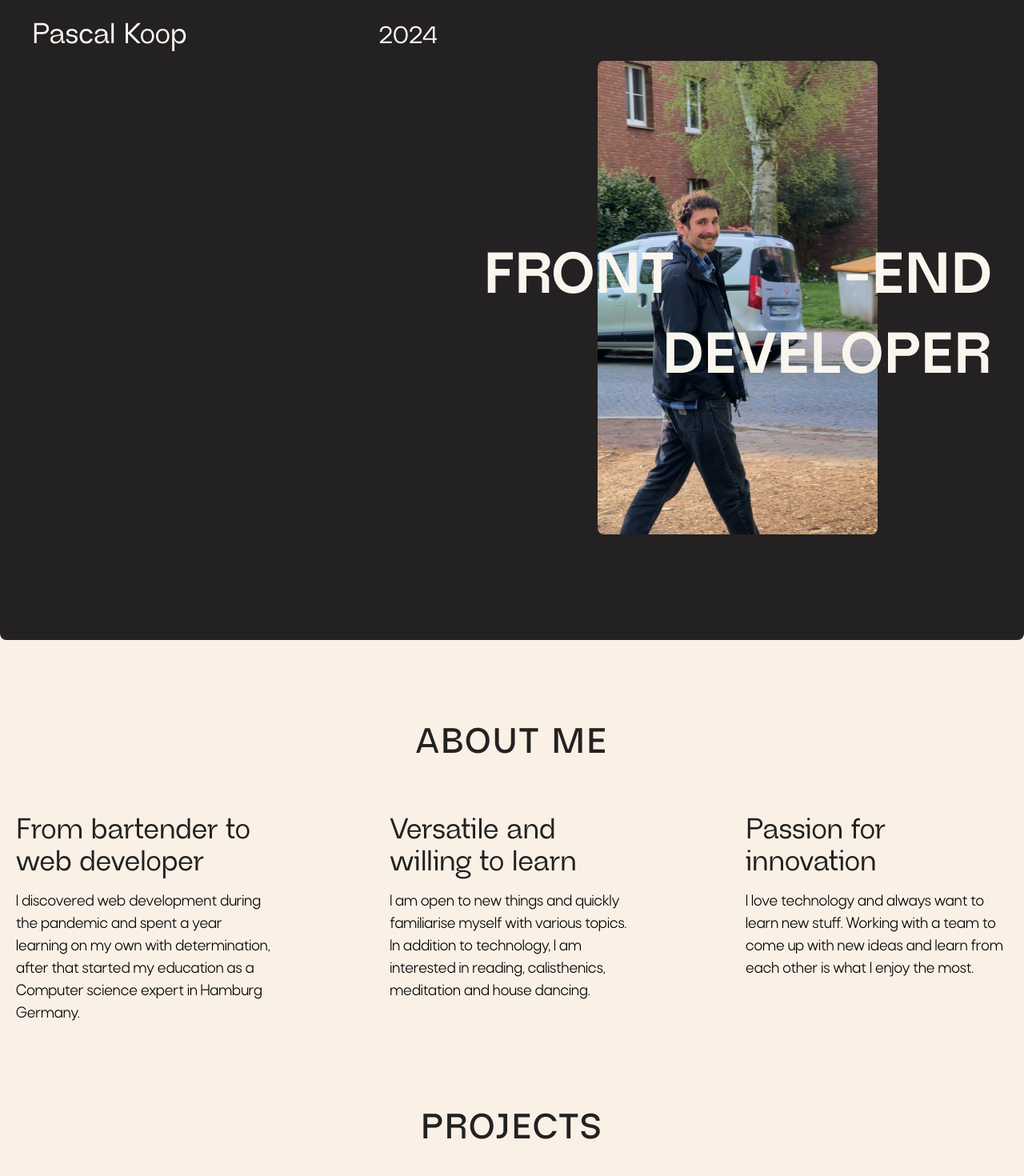
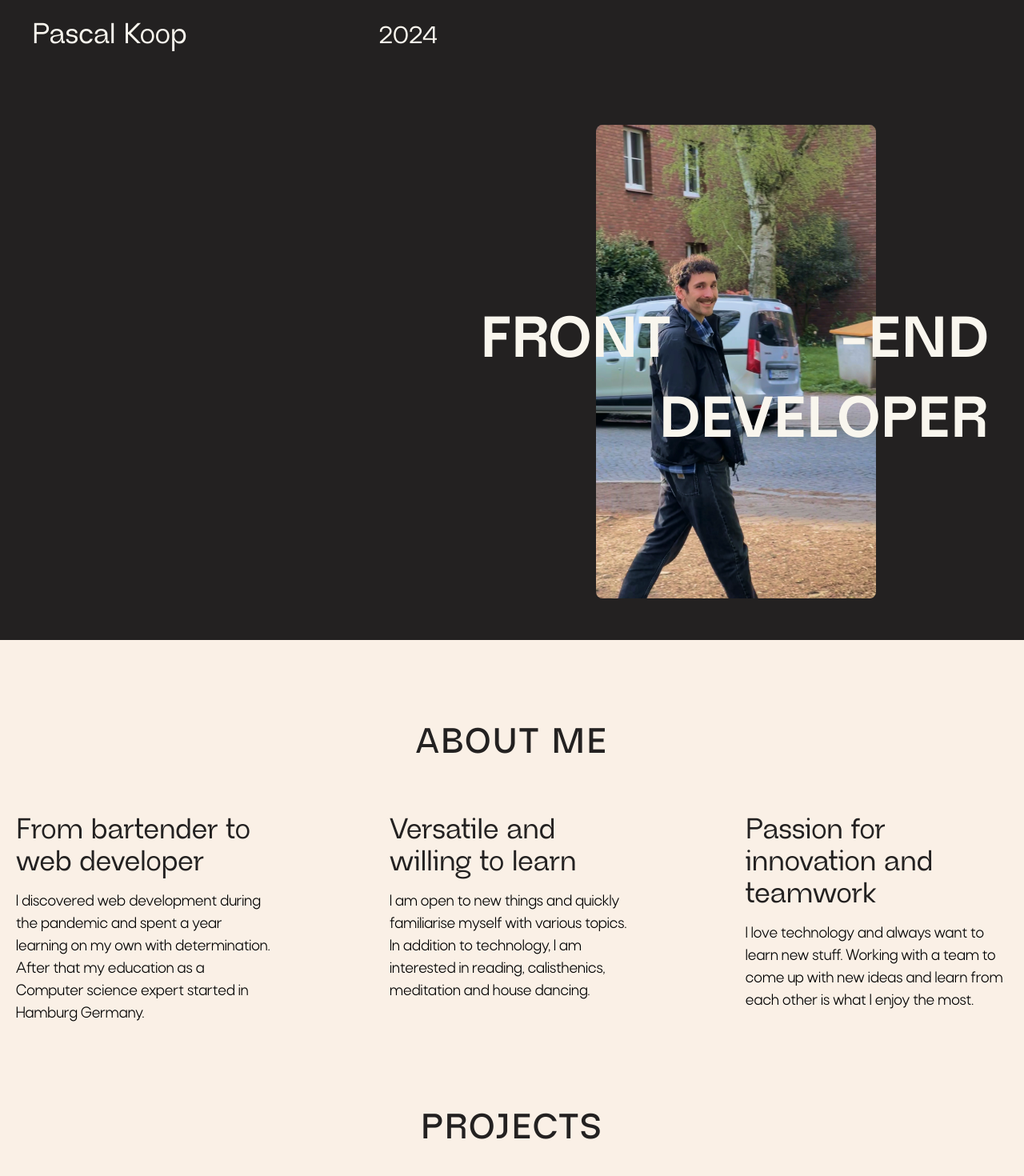
Before and after one commit to pascal-koop/koop_website, a Nuxt app: page / in a window 1280 px wide. Shown: the top 1470 px of the page at 80% size. Built offline with nearby package versions, Linux system fonts and the light colour scheme.

Commit message:
Add  new layout

```diff
--- a/components/TheExperienceSection.vue
+++ b/components/TheExperienceSection.vue
@@ -27,7 +27,7 @@
 				<div
 					v-for="skill in skills"
 					:key="skill.name"
-					class="skill flex flex-row transition-all duration-300 ease-in hover:-translate-y-1 hover:-translate-x-1 hover-grayscale">
+					class="skill flex flex-row transition-all duration-300 ease-in hover:-translate-y-1 hover:-translate-x-1">
 					<NuxtLink
 						:to="skill.link"
 						class="flex"
@@ -37,7 +37,7 @@
 							:alt="skill.alt"
 							:width="48"
 							:height="48"
-							class="skill-img mr-4 h-[3rem] grayscale" />
+							class="skill-img mr-4 h-[3rem] md:grayscale md:hover:grayscale-0" />
 						<h3 class="font-rota text-[1rem] uppercase">{{ skill.name }}</h3>
 					</NuxtLink>
 				</div>
--- a/components/TheIntroSection.vue
+++ b/components/TheIntroSection.vue
@@ -30,7 +30,7 @@
 <template>
 	<section
 		id="intro-section"
-		class="px-10 bg-bgdark h-[100vh] rounded-b-lg">
+		class="px-10 bg-bgdark h-[100vh]">
 		<h1
 			:style="{ transform: `translateY(${-scrollPosition}px)` }"
 			class="text-textLight text-2xl md:text-4xl font-neueRegrade font-medium pt-6 inline-block mr-7 md:mr-60"
@@ -41,26 +41,36 @@
 			class="inline-block text-textLight text-2xl md:text-3xl font-neueRegrade font-medium"
 			>2024</p
 		>
-		<div class="flex justify-center items-center md:justify-end pt-48 md:pt-80">
-			<div class="absolute mt-6 flex flex-col introduction-content gap-7">
+		<div class="h-svh flex items-center justify-center md:justify-end">
+			<div class="absolute p-1 md:pl-0 md:mt-6 md:flex md:flex-col introduction-content md:gap-7">
 				<h1
 					:style="{ transform: `translateX(${scrollPosition}px)` }"
-					class="z-10 text-5xl md:text-7xl title text-textLight font-neueRegrade font-bold uppercase">
+					class="z-10 text-5xl md:text-7xl title text-textLight font-neueRegrade font-bold uppercase ">
 					front <span class="md:ml-48 z-10">-end</span>
 				</h1>
 				<h1
 					:style="{ transform: `translateX(${-scrollPosition}px)` }"
-					class="z-10 text-5xl md:text-7xl font-neueRegrade font-bold title text-textLight md:self-end uppercase">
+
+					class="z-10 text-5xl md:text-7xl font-neueRegrade font-bold title text-textLight top-6 md:self-end uppercase">
 					developer
 				</h1>
 				<img
-					class="absolute md:top-1/2 md:left-1/2 transform md:-translate-x-1/2 md:-translate-y-[54%] z-1 block rounded-lg "
+					class="absolute md:top-1/2 md:left-1/2 transform md:-translate-x-1/2 md:-translate-y-[54%] z-1 hidden md:block rounded-lg"
 					:style="{ opacity: imageOpacity }"
-					fetchpriority="high"
+					loading="lazy"
 					height="500"
 					width="350"
 					src="/intro-image2.webp"
 					format="webp"
+					alt="desktop intro image" />
+				<img
+					class="z-1 rounded-lg mt-12 md:hidden mx-auto"
+					:style="{ opacity: imageOpacity }"
+					loading="lazy"
+					height="298"
+					width="305"
+					src="/intro-image-mobile.png"
+					format="png"
 					alt="desktop intro image" />
 			</div>
 
--- a/components/TheNavigationSection.vue
+++ b/components/TheNavigationSection.vue
@@ -20,13 +20,15 @@
 		{ name: t('navigation.contacts'), to: '#contacts-section' }
 	]);
 
-	watchEffect(() => {
-		 if (openMenu.value) {
-        document.documentElement.style.overflowY = 'hidden';
-      } else {
-        document.documentElement.style.overflowY = 'auto';
-      }
-	});
+
+
+watch(openMenu, (newValue) => {
+	if (newValue) {
+		document.documentElement.style.overflowY = 'hidden';
+	} else {
+		document.documentElement.style.overflowY = 'auto';
+	}
+});
 
 	const toggleMenu = () => {
 		openMenu.value = !openMenu.value;
@@ -118,7 +120,7 @@
 		<Transition name="mobile">
 			<div
 				v-if="openMenu"
-				class="fixed left-0 z-30  mt-2 mobile-nav px-14 lg:hidden"
+				class="fixed left-0 z-30  mt-2 mobile-nav px-14 lg:hidden items-center"
 				:class="{ active: openMenu }">
 				<ul class="mobile-nav-link-list">
 					<li
--- a/components/TheProjectsSection.vue
+++ b/components/TheProjectsSection.vue
@@ -42,7 +42,7 @@
 		class="work mx-5 2xl:mx-0 mt-24">
 		<h1 class="section-title">{{ $t('sectionTitles.projects') }}</h1>
 		<div
-			class="work-card h-max bg-cardLight rounded-xl mt-20 flex flex-col lg:flex-row px-5"
+			class="work-card h-max bg-cardLight rounded-xl mt-20 mb-6 flex flex-col lg:flex-row px-5"
 			v-for="project in projectData"
 			:key="project.link">
 			<img
--- a/lang/en-US.json
+++ b/lang/en-US.json
@@ -16,14 +16,14 @@
 		{
 		"firstSegment": {
 			"title": "From bartender to web developer",
-			"content": "I discovered web development during the pandemic and spent a year learning on my own with determination, after that started my education as a Computer science expert in Hamburg Germany."
+			"content": "I discovered web development during the pandemic and spent a year learning on my own with determination. After that my education as a Computer science expert started in Hamburg Germany."
 		},
 		"secondSegment": {
 			"title": "Versatile and willing to learn",
 			"content": "I am open to new things and quickly familiarise myself with various topics. In addition to technology, I am interested in reading, calisthenics, meditation and house dancing."
 		},
 		"thirdSegment": {
-			"title": "Passion for innovation",
+			"title": "Passion for innovation and teamwork",
 			"content": "I love technology and always want to learn new stuff. Working with a team to come up with new ideas and learn from each other is what I enjoy the most."
 		}
 	},
```
Also changed, not shown: 1 other file (tests, documents, lock files or other folders).
